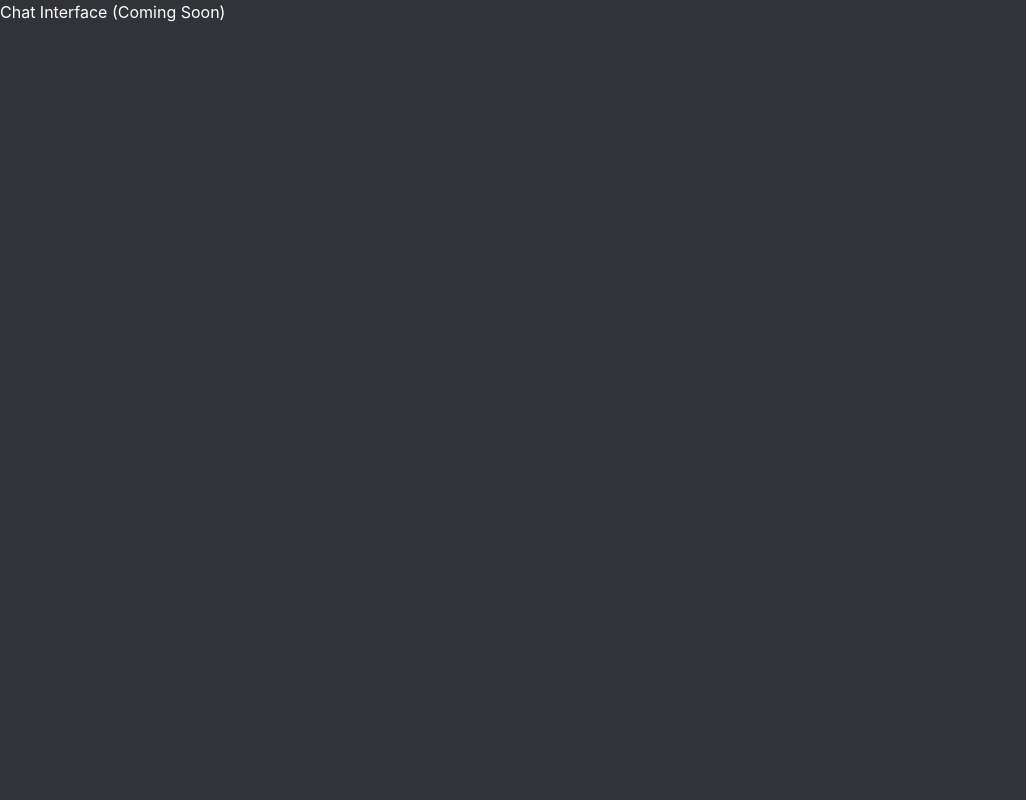
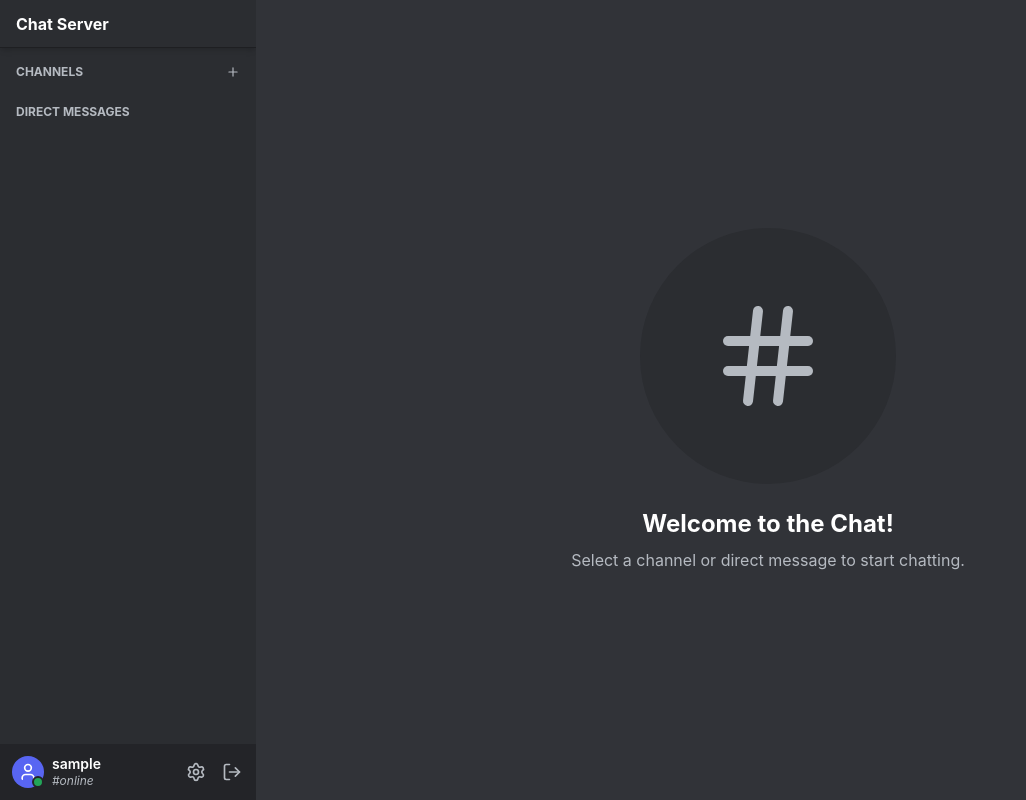
Before and after one commit to Duck-005/hermes, a React app in the folder frontend/: page / in a window 1280 px wide. Shown: the whole page, without its empty margins (0-1026 px from the left). Built offline with nearby package versions, Linux system fonts and the light colour scheme; sample sign-in values are in the browser's storage; the HTML template or start-up script is replaced by a standard one.

Commit message:
add sidebar and fix visual bug on input area

```diff
--- a/frontend/src/App.jsx
+++ b/frontend/src/App.jsx
@@ -4,6 +4,7 @@ import { useSelector } from 'react-redux';
 
 import LoginPage from './pages/LoginPage';
 import RegisterPage from './pages/RegisterPage';
+import MainLayout from './components/MainLayout';
 
 function App() {
   const { isAuthenticated } = useSelector((state) => state.auth);
@@ -16,7 +17,7 @@ function App() {
           <Route path="/register" element={<RegisterPage />} />
           <Route
             path="/"
-            element={isAuthenticated ? <div>Chat Interface (Coming Soon)</div> : <Navigate to="/login" />}
+            element={isAuthenticated ? <MainLayout /> : <Navigate to="/login" />}
           />
         </Routes>
       </div>
--- /dev/null
+++ b/frontend/src/components/Sidebar.jsx
@@ -0,0 +1,89 @@
+import React from 'react';
+import { useDispatch, useSelector } from 'react-redux';
+import { Hash, User, Settings, Plus, LogOut } from 'lucide-react';
+import { setActiveRoom, setActivePrivateUser } from '../store/chatSlice';
+import { logout } from '../store/authSlice';
+
+const Sidebar = () => {
+    const dispatch = useDispatch();
+    const { rooms, onlineUsers, activeRoom, activePrivateUser } = useSelector((state) => state.chat);
+    const { user } = useSelector((state) => state.auth);
+
+    return (
+        <div className="w-64 bg-[#2b2d31] flex flex-col h-screen select-none">
+            {/* Server/Header */}
+            <div className="h-12 px-4 flex items-center shadow-md font-bold text-white border-b border-[#1e1f22]">
+                Chat Server
+            </div>
+
+            <div className="flex-1 overflow-y-auto custom-scrollbar px-2 pt-4">
+                {/* Channels/Rooms */}
+                <div className="mb-6">
+                    <div className="px-2 mb-1 flex items-center justify-between text-[#b5bac1] hover:text-white transition-colors cursor-pointer group">
+                        <span className="text-xs font-bold uppercase">Channels</span>
+                        <Plus size={14} />
+                    </div>
+                    {rooms.map((room) => (
+                        <div
+                            key={room.id}
+                            onClick={() => dispatch(setActiveRoom(room))}
+                            className={`flex items-center px-2 py-1.5 rounded transition-colors cursor-pointer mb-0.5 group ${
+                                activeRoom?.id === room.id ? 'bg-[#404249] text-white' : 'text-[#b5bac1] hover:bg-[#35373c] hover:text-[#dbdee1]'
+                            }`}
+                        >
+                            <Hash size={20} className="mr-1.5 text-[#80848e]" />
+                            <span className="text-sm truncate">{room.name}</span>
+                        </div>
+                    ))}
+                </div>
+
+                {/* Direct Messages */}
+                <div>
+                    <div className="px-2 mb-1 text-[#b5bac1] text-xs font-bold uppercase">Direct Messages</div>
+                    {onlineUsers.filter(u => u !== user?.username).map((username) => (
+                        <div
+                            key={username}
+                            onClick={() => dispatch(setActivePrivateUser({ username }))}
+                            className={`flex items-center px-2 py-1.5 rounded transition-colors cursor-pointer mb-0.5 group ${
+                                activePrivateUser?.username === username ? 'bg-[#404249] text-white' : 'text-[#b5bac1] hover:bg-[#35373c] hover:text-[#dbdee1]'
+                            }`}
+                        >
+                            <div className="relative mr-2.5">
+                                <User size={24} className="p-1 bg-[#4e5058] rounded-full text-[#dbdee1]" />
+                                <div className="absolute bottom-0 right-0 w-2.5 h-2.5 bg-[#23a559] rounded-full border-2 border-[#2b2d31]"></div>
+                            </div>
+                            <span className="text-sm truncate">{username}</span>
+                        </div>
+                    ))}
+                </div>
+            </div>
+
+            {/* User Profile Footer */}
+            <div className="h-14 bg-[#232428] px-2 flex items-center gap-2">
+                <div className="flex-1 flex items-center gap-2 p-1 hover:bg-[#3f4147] rounded cursor-pointer transition-colors group">
+                    <div className="relative">
+                        <User size={32} className="p-1.5 bg-[#5865f2] rounded-full text-white" />
+                        <div className="absolute bottom-0 right-0 w-3 h-3 bg-[#23a559] rounded-full border-2 border-[#232428]"></div>
+                    </div>
+                    <div className="flex flex-col min-w-0">
+                        <span className="text-sm font-semibold text-white truncate leading-tight">{user?.username}</span>
+                        <span className="text-xs text-[#b5bac1] truncate italic">#online</span>
+                    </div>
+                </div>
+                <div className="flex gap-1 text-[#b5bac1]">
+                    <button className="p-1.5 hover:bg-[#3f4147] hover:text-white rounded transition-colors">
+                        <Settings size={20} />
+                    </button>
+                    <button
+                        onClick={() => dispatch(logout())}
+                        className="p-1.5 hover:bg-[#f23f43] hover:text-white rounded transition-colors"
+                    >
+                        <LogOut size={20} />
+                    </button>
+                </div>
+            </div>
+        </div>
+    );
+};
+
+export default Sidebar;
```
